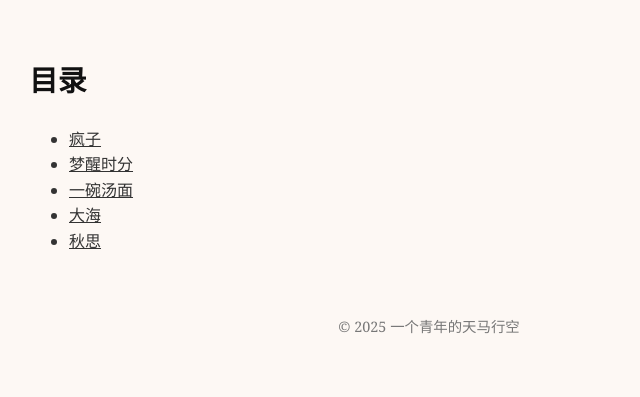
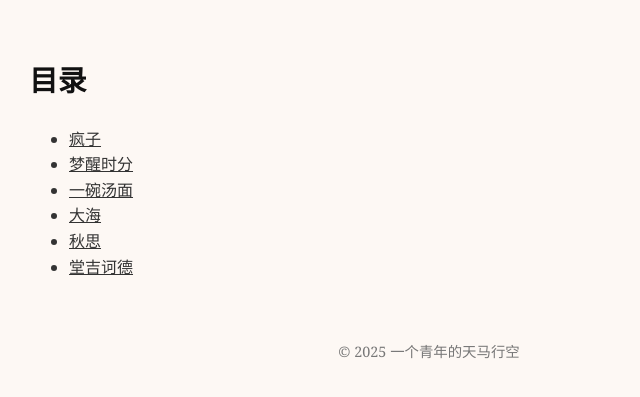
Before and after one commit to quahqiqi/poetry-website-, a plain HTML site: page catalog.html in a window 1280 px wide. Shown: the part 123-520 px from the top of the page, without its empty margins (211-851 px from the left). Drawn offline with Linux system fonts and the light colour scheme.

Commit message:
Update catalog.html

```diff
--- a/catalog.html
+++ b/catalog.html
@@ -24,6 +24,7 @@
       <li><a href="poem3.html">一碗汤面</a></li>
       <li><a href="poem4.html">大海</a></li>
       <li><a href="poem5.html">秋思</a></li>
+      <li><a href="poem6.html">堂吉诃德</a></li>
     </ul>
   </div>
 
```
